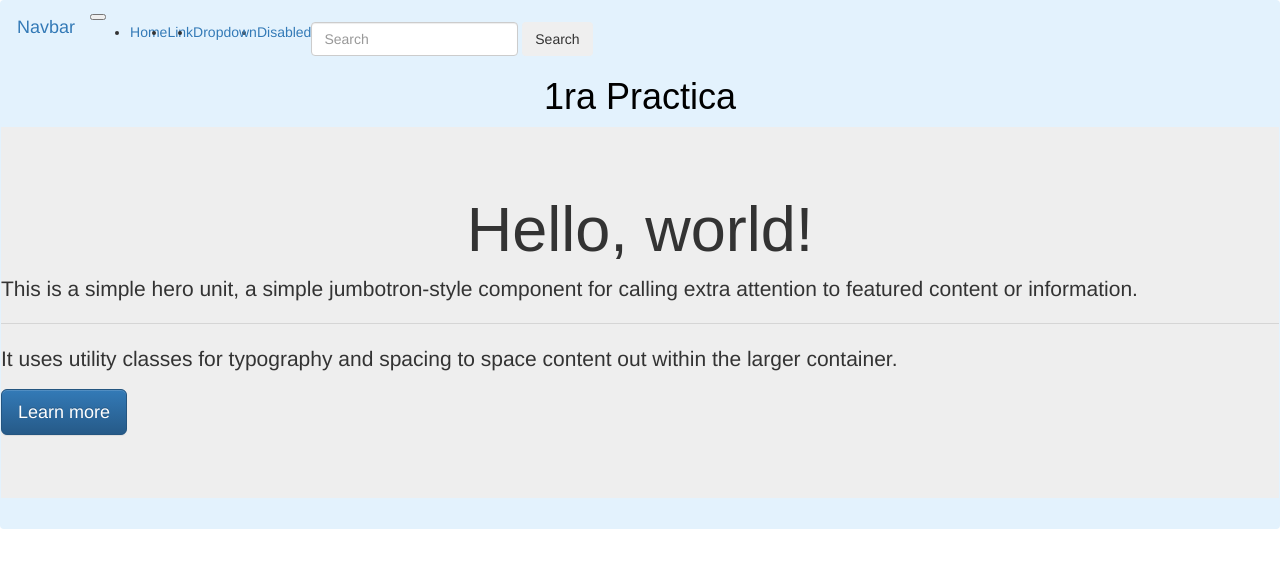
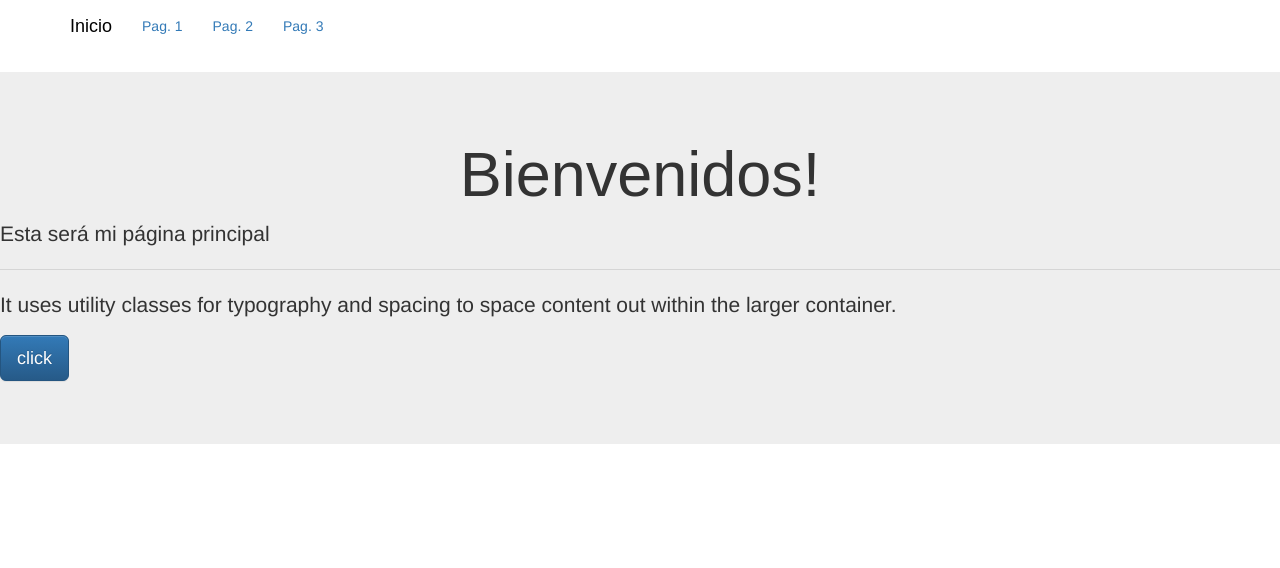
Before and after one commit to a24328061310525-spec/ali-4b, a plain HTML site: page index.html in a window 1280 px wide. Drawn offline with nearby package versions, Linux system fonts and the light colour scheme; a web font is replaced by a local one.

Commit message:
Add files via upload

```diff
--- a/index.html
+++ b/index.html
@@ -1,9 +1,12 @@
 <!DOCTYPE html>
-<html>
-    <head lang="en">
+<html lang="en">
+<head>
     <meta charset="UTF-8">
     <meta name="viewport" content="width=device-width, initial-scale=1.0">
-        <link href="https://fonts.cdnfonts.com/css/midterm" rel="stylesheet">
+
+    <!-- Fuentes -->
+    <link href="https://fonts.cdnfonts.com/css/longsile" rel="stylesheet">
+    <link href="https://fonts.cdnfonts.com/css/jomolhari-3" rel="stylesheet">
 
 
     <script src="https://ajax.googleapis.com/ajax/libs/jquery/1.11.2/jquery.min.js"></script>
@@ -11,72 +14,106 @@
     <link rel="stylesheet" href="https://maxcdn.bootstrapcdn.com/bootstrap/3.3.1/css/bootstrap-theme.min.css">
     <script src="https://maxcdn.bootstrapcdn.com/bootstrap/3.3.1/js/bootstrap.min.js"></script>
 
-        <title>Primera pagina</title>
+    <title>Primera Página</title>
+</head>
 
-    </head>
-    <body>
+<div>
 <style>
+    :root{
+        --color-de-fondo: #ffffff;
+        --color-de-letras: #ffffff;
+        --color-de-barra: #000000;
+        --color-de-botones: #000000;
+        --color-extra: #ffffff;
+    }
+
     body{
         background-color: #ffffff;
     }
+
     h1{
-                font-family: 'Midterm', sans-serif;
-                color: var(--color-de-lertras);
+        font-family: 'Jomolhari', sans-serif;
+        color: var(--color-extra);
         text-align: center;
     }
-            :root{
-                --color-de-fondo: #ffffff;
-                --color-de-lertras:#000000;
-                --color-barra:#ffffff;
-                --color-boton:#000000;
-                --color-extra:#BF211E;
-            }
 </style>
-       <nav class="navbar navbar-light" style="background-color: #e3f2fd;">
-       <nav class="navbar navbar-expand-lg navbar-light bg-light">
-  <a class="navbar-brand" href="#">Navbar</a>
-  <button class="navbar-toggler" type="button" data-toggle="collapse" data-target="#navbarSupportedContent" aria-controls="navbarSupportedContent" aria-expanded="false" aria-label="Toggle navigation">
-    <span class="navbar-toggler-icon"></span>
-  </button>
+</div>
 
-  <div class="collapse navbar-collapse" id="navbarSupportedContent">
-    <ul class="navbar-nav mr-auto">
-      <li class="nav-item active">
-        <a class="nav-link" href="#">Home <span class="sr-only">(current)</span></a>
-      </li>
-      <li class="nav-item">
-        <a class="nav-link" href="#">Link</a>
-      </li>
+<body>
+
+<nav class="navbar navbar-light" style="background-color: #ffffff;">
+    <div class="container">
+
+        <a class="navbar-brand" href="index.html" style="color: black; font-family: 'Jomolhari', sans-serif;">
+            Inicio
+        </a>
+
+        <div class="collapse navbar-collapse" id="navbarNavDropdown">
+            <ul class="nav navbar-nav">
+
+                <!-- Unidad 1 -->
                 <li class="nav-item dropdown">
-        <a class="nav-link dropdown-toggle" href="#" id="navbarDropdown" role="button" data-toggle="dropdown" aria-haspopup="true" aria-expanded="false">
-          Dropdown
+                    <a class="nav-link dropdown-toggle" href="#" id="navbarDropdownMenuLink"
+                       data-toggle="dropdown" aria-haspopup="true" aria-expanded="false">
+                        Pag. 1
                     </a>
-        <div class="dropdown-menu" aria-labelledby="navbarDropdown">
-          <a class="dropdown-item" href="#">Action</a>
-          <a class="dropdown-item" href="#">Another action</a>
-          <div class="dropdown-divider"></div>
-          <a class="dropdown-item" href="#">Something else here</a>
+
+                    <div class="dropdown-menu" Jomolhari ="navbarDropdownMenuLink">
+                        <a class="dropdown-item" href="ali1.html">Pag 1.1</a><br>
+                        <a class="dropdown-item" href="ali2.html">Pag 1.2</a><br>
+                        <a class="dropdown-item" href="ali3.html">Pag 1.3</a>
                     </div>
                 </li>
-      <li class="nav-item">
-        <a class="nav-link disabled" href="#">Disabled</a>
+
+                <!-- Unidad 2 -->
+                <li class="nav-item dropdown">
+                    <a class="nav-link dropdown-toggle" href="#" id="navbarDropdownMenuLink"
+                       data-toggle="dropdown" aria-haspopup="true" aria-expanded="false">
+                        Pag. 2 </a>
+
+                    <div class="dropdown-menu" aria-labelledby="navbarDropdownMenuLink">
+                        <a class="dropdown-item" href="ali4.html">Pag 2.1</a><br>
+                        <a class="dropdown-item" href="ali5.html">Pag 2.2</a><br>
+                        <a class="dropdown-item" href="ali6.html">Pag 2.3</a>
+                    </div>
                 </li>
+
+                <!-- Unidad 3 -->
+                <li class="nav-item dropdown">
+                    <a class="nav-link dropdown-toggle" href="#" id="navbarDropdownMenuLink"
+                       data-toggle="dropdown" aria-haspopup="true" aria-expanded="false">
+                        Pag. 3
+                    </a>
+
+                    <div class="dropdown-menu" aria-labelledby="navbarDropdownMenuLink">
+                        <a class="dropdown-item" href="ali7.html">Pag 3.1</a><br>
+                        <a class="dropdown-item" href="ali8.html">Pag 3.2</a><br>
+                        <a class="dropdown-item" href="ali9.html">Pag 3.3</a>
+                    </div>
+                </li>
+
             </ul>
-    <form class="form-inline my-2 my-lg-0">
-      <input class="form-control mr-sm-2" type="search" placeholder="Search" aria-label="Search">
-      <button class="btn btn-outline-success my-2 my-sm-0" type="submit">Search</button>
-    </form>
+        </div>
     </div>
 </nav>
 
-         <h1>1ra Practica</h1>
 <div class="jumbotron">
-  <h1 class="display-4">Hello, world!</h1>
-  <p class="lead">This is a simple hero unit, a simple jumbotron-style component for calling extra attention to featured content or information.</p>
+    <h1 class="display-4">Bienvenidos!</h1>
+
+    <p class="lead">
+        Esta será mi página principal
+    </p>
+
     <hr class="my-4">
-  <p>It uses utility classes for typography and spacing to space content out within the larger container.</p>
+
+    <p>
+    It uses utility classes for typography and spacing to space content out within the larger container.
+    </p>
+
     <p class="lead">
-    <a class="btn btn-primary btn-lg" href="#" role="button">Learn more</a>
+        <a class="btn btn-primary btn-lg" href="#" role="button">
+          click
+        </a>
     </p>
 </div>
 
```
Lines whose indentation alone changed are shown as unchanged.
